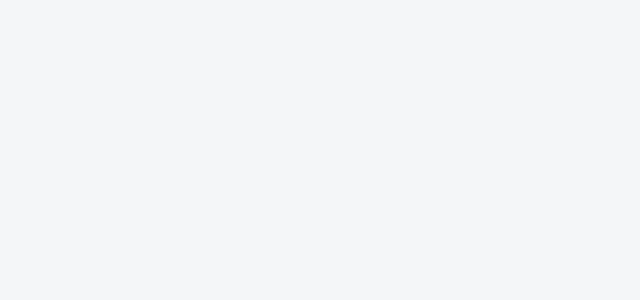
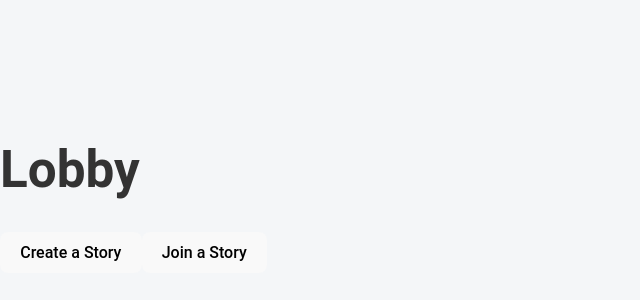
Before and after one commit to rlmsinclair/thestoryevolves-website, a React (Vite) app: page /lobby in a window 1280 px wide. Before the commit this address had no page. Shown: the part 210-510 px from the top of the page, without its empty margins (0-640 px from the left). Built offline with nearby package versions, Linux system fonts and the light colour scheme.

Commit message:
Lobby functionality

```diff
--- a/src/App.tsx
+++ b/src/App.tsx
@@ -1,7 +1,9 @@
+
 import './App.css';
 import { BrowserRouter as Router, Route, Routes } from 'react-router-dom';
 import RegisterLogin from './components/RegisterLogin';
 import Play from './components/Play';
+import Lobby from './components/Lobby';
 
 function App() {
   return (
@@ -9,6 +11,7 @@ function App() {
       <div className="app">
         <Routes>
           <Route path="/" element={<RegisterLogin />} />
+          <Route path="/lobby" element={<Lobby />} />
           <Route path="/play" element={<Play />} />
         </Routes>
       </div>
--- /dev/null
+++ b/src/components/Lobby.tsx
@@ -0,0 +1,63 @@
+// Lobby.tsx
+
+import React, { useState } from 'react';
+import axios from 'axios';
+import { useNavigate } from 'react-router-dom';
+
+const Lobby: React.FC = () => {
+  const [isCreatingStory, setIsCreatingStory] = useState(false);
+  const [isJoiningStory, setIsJoiningStory] = useState(false);
+  const [storyName, setStoryName] = useState('');
+  const navigate = useNavigate();
+
+  const handleCreateStory = async () => {
+    try {
+      await axios.post('https://api1.thestoryevolves.com/api/update_storymaster', { is_storymaster: true }, { withCredentials: true });
+      setIsCreatingStory(true);
+    } catch (error) {
+      console.error('Error:', error);
+    }
+  };
+
+  const handleJoinStory = () => {
+    setIsJoiningStory(true);
+  };
+
+  const handleStoryNameSubmit = async () => {
+    try {
+      if (isCreatingStory) {
+        await axios.post('https://api1.thestoryevolves.com/api/update_story_name', { story_name: storyName }, { withCredentials: true });
+      } else if (isJoiningStory) {
+        const response = await axios.post('https://api1.thestoryevolves.com/api/check_story_name', { story_name: storyName }, { withCredentials: true });
+        if (response.data.exists) {
+          await axios.post('https://api1.thestoryevolves.com/api/update_story_name', { story_name: storyName }, { withCredentials: true });
+        } else {
+          console.log('Story not found');
+        }
+      }
+      navigate('/play');
+    } catch (error) {
+      console.error('Error:', error);
+    }
+  };
+
+  return (
+    <div className="lobby-container">
+      <h1>Lobby</h1>
+      {!isCreatingStory && !isJoiningStory && (
+        <>
+          <button onClick={handleCreateStory}>Create a Story</button>
+          <button onClick={handleJoinStory}>Join a Story</button>
+        </>
+      )}
+      {(isCreatingStory || isJoiningStory) && (
+        <>
+          <input type="text" value={storyName} onChange={(e) => setStoryName(e.target.value)} placeholder="Enter story name" />
+          <button onClick={handleStoryNameSubmit}>Submit</button>
+        </>
+      )}
+    </div>
+  );
+};
+
+export default Lobby;
--- a/src/components/RegisterLogin.tsx
+++ b/src/components/RegisterLogin.tsx
@@ -1,3 +1,5 @@
+// RegisterLogin.tsx
+
 import React, { useState } from 'react';
 import { useNavigate } from 'react-router-dom';
 
@@ -48,7 +50,7 @@ const RegisterLogin: React.FC = () => {
       if (response.ok) {
         setMessage(data.message);
         setIsLoggedIn(true);
-        navigate('/play');
+        navigate('/lobby'); // Redirect to lobby after successful login
       } else {
         console.error('Error:', data.message);
         setMessage(data.message);
@@ -75,7 +77,7 @@ const RegisterLogin: React.FC = () => {
 
       if (response.ok) {
         setMessage(data.message);
-        navigate('/play');
+        navigate('/lobby'); // Redirect to lobby after successful registration
       } else {
         setMessage('An account with this email already exists.');
       }
```
